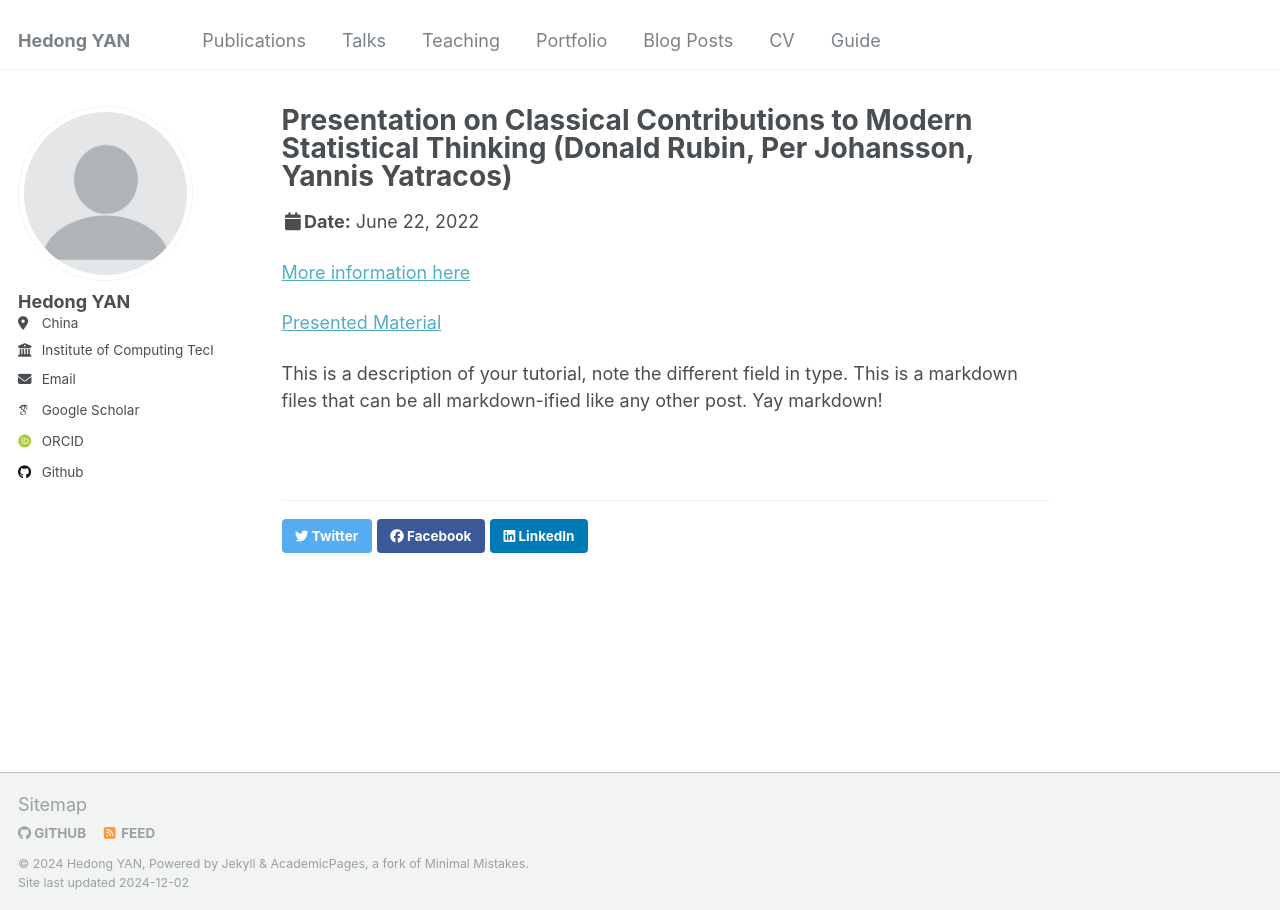
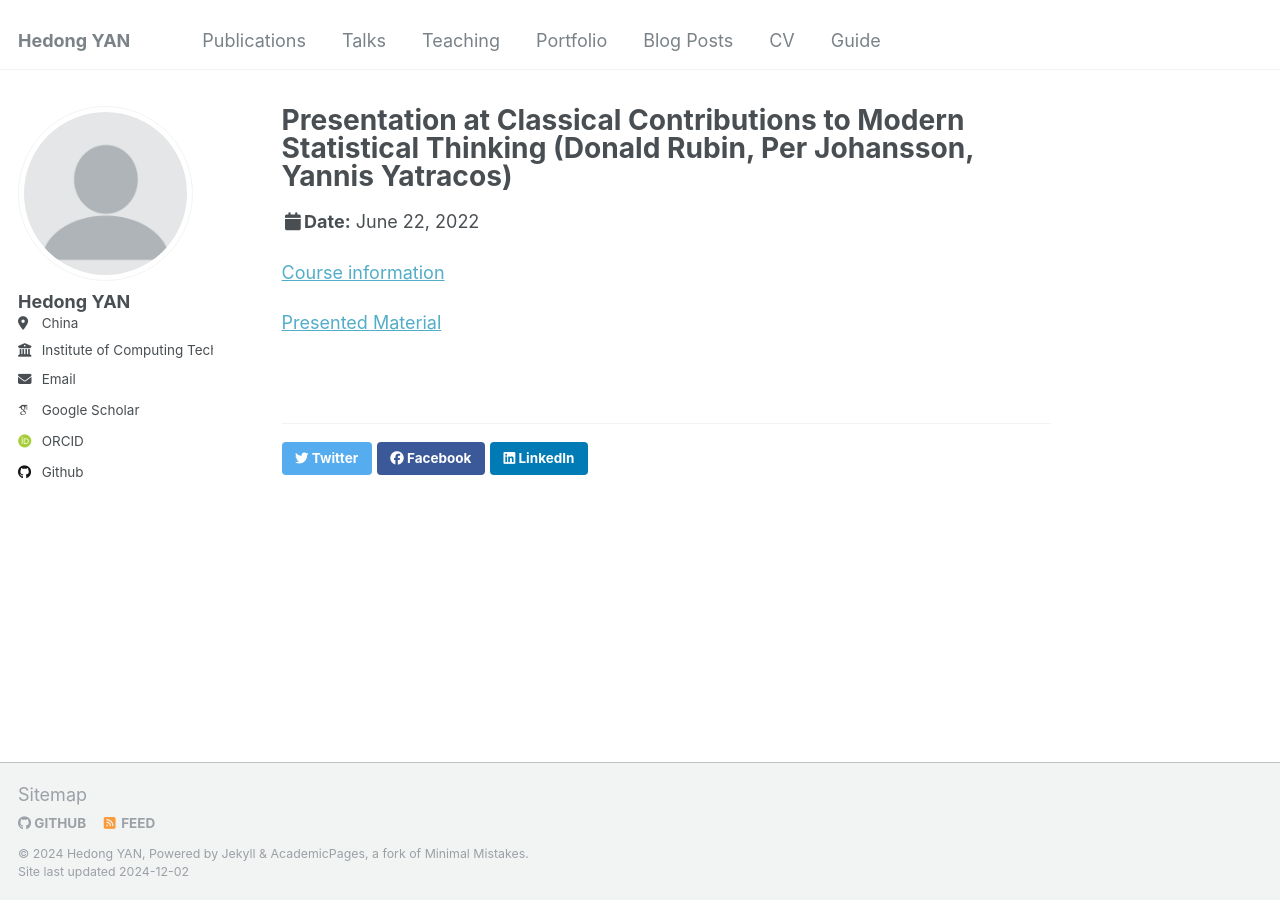
Before and after one commit to hedongyan/hedongyan.github.io, a Jekyll site: the page built from _talks/2022-6-22-presentation.md, in a window 1280 px wide. Built offline with Jekyll 4.4.1, drawn with Linux system fonts in a browser that asks for light colours; some web fonts are replaced.

Commit message:
Update 2022-6-22-presentation.md

```diff
--- a/_talks/2022-6-22-presentation.md
+++ b/_talks/2022-6-22-presentation.md
@@ -1,5 +1,5 @@
 ---
-title: "Presentation on Classical Contributions to Modern Statistical Thinking (Donald Rubin, Per Johansson, Yannis Yatracos)"
+title: "Presentation at Classical Contributions to Modern Statistical Thinking (Donald Rubin, Per Johansson, Yannis Yatracos)"
 collection: talks
 type: "Presentation"
 permalink: /talks/2022-6-22-presentation
@@ -8,8 +8,8 @@ date: 2022-06-22
 location: "Zoom meeting"
 ---
 
-[More information here](https://ymsc.tsinghua.edu.cn/info/1048/3019.html)
+[Course information](https://ymsc.tsinghua.edu.cn/info/1048/3019.html)
 
 [Presented Material](/files/propensity score0607_v3.pdf)
 
-This is a description of your tutorial, note the different field in type. This is a markdown files that can be all markdown-ified like any other post. Yay markdown!
+<!-- This is a description of your tutorial, note the different field in type. This is a markdown files that can be all markdown-ified like any other post. Yay markdown! -->
```
